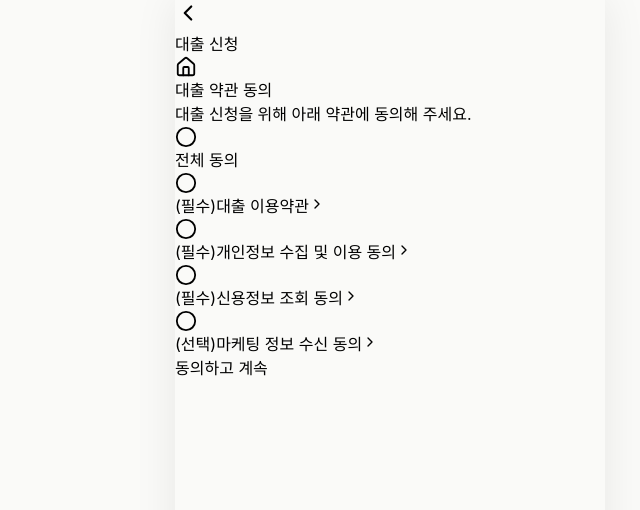
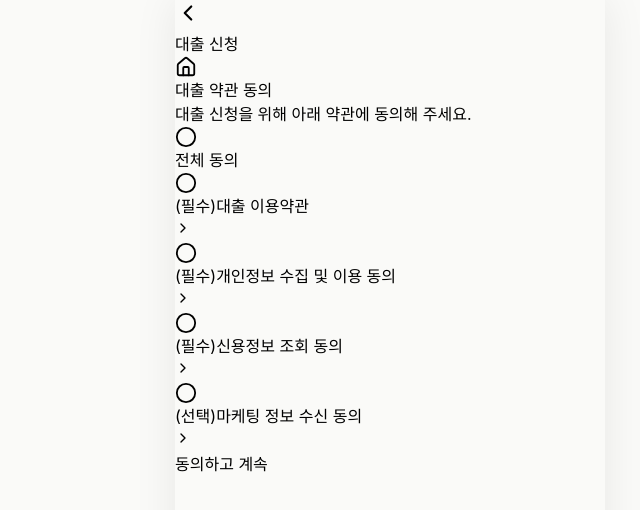
Before and after one commit to woori-SoFit/SoFit-frontend, a React (Vite) app in the folder user-front/: page /loan/apply in a window 1280 px wide. Shown: the top 510 px of the page, without its empty margins (250-890 px from the left). Built offline with nearby package versions, Linux system fonts and the light colour scheme.

Commit message:
[SOFIT-55] Refactor: 약관 동의 동작 분리 및 순차 시트 표시 수정

```diff
--- a/user-front/src/components/terms/TermsAgreement.tsx
+++ b/user-front/src/components/terms/TermsAgreement.tsx
@@ -5,6 +5,11 @@
  * - 대출 신청 약관 동의
  * - My Biz Data 약관 동의
  * - 회원가입 약관 동의
+ *
+ * 동작:
+ * - 체크 영역(아이콘+텍스트) 클릭: 동의 토글 (이미 동의 → 취소, 미동의 → 시트 열기)
+ * - 상세보기(>) 버튼: 시트만 열기 (동의 상태 변경 없음)
+ * - 전체 동의: onAllAgree 콜백 호출 (부모에서 시트 순차 표시 처리)
  */
 import type { TermsItem } from "@/types/common";
 import { ChevronRight, Circle, CircleCheckBig } from "lucide-react";
@@ -13,7 +18,10 @@ interface TermsAgreementProps {
   terms: TermsItem[];
   agreedIds: number[];
   onChange: (agreedIds: number[]) => void;
+  /** 개별 약관 상세 보기 (시트 열기만, 동의 상태 변경 없음) */
   onViewDetail: (term: TermsItem) => void;
+  /** 전체 동의 클릭 시 호출 (이미 전체 동의 상태면 전체 해제) */
+  onAllAgree: () => void;
 }
 
 export function TermsAgreement({
@@ -21,31 +29,37 @@ export function TermsAgreement({
   agreedIds,
   onChange,
   onViewDetail,
+  onAllAgree,
 }: TermsAgreementProps) {
   const allChecked = terms.length > 0 && terms.every((t) => agreedIds.includes(t.id));
 
   /** 전체 동의 토글 */
   const handleAllChange = () => {
     if (allChecked) {
+      // 이미 전체 동의 → 전체 해제
       onChange([]);
     } else {
-      onChange(terms.map((t) => t.id));
+      // 미동의 항목 있음 → 부모에서 시트 순차 표시
+      onAllAgree();
     }
   };
 
   /** 개별 약관 토글 */
-  const handleItemChange = (id: number) => {
-    if (agreedIds.includes(id)) {
-      onChange(agreedIds.filter((v) => v !== id));
+  const handleItemChange = (term: TermsItem) => {
+    const isAgreed = agreedIds.includes(term.id);
+    if (isAgreed) {
+      // 동의 상태 → 바로 취소
+      onChange(agreedIds.filter((v) => v !== term.id));
     } else {
-      onChange([...agreedIds, id]);
+      // 미동의 → 시트 열어서 동의 유도
+      onViewDetail(term);
     }
   };
 
   return (
     <div data-testid="terms-agreement" className="flex flex-col gap-3 px-5 py-6 border border-border-default rounded-lg">
       {/* 전체 동의 */}
-      <label
+      <div
         className="flex items-center gap-3 rounded-xl cursor-pointer"
         onClick={handleAllChange}
       >
@@ -53,7 +67,7 @@ export function TermsAgreement({
         <span className="text-base font-semibold text-text-primary">
           전체 동의
         </span>
-      </label>
+      </div>
 
       {/* 구분선 */}
       <div className="h-px bg-border-default" />
@@ -63,19 +77,11 @@ export function TermsAgreement({
         {terms.map((term) => {
           const isAgreed = agreedIds.includes(term.id);
           return (
-            <li key={term.id}>
-              <label
-                className="flex items-center gap-3 py-3 cursor-pointer"
-                onClick={(e) => {
-                  e.preventDefault();
-                  if (isAgreed) {
-                    // 이미 동의한 항목: 시트 없이 바로 취소
-                    handleItemChange(term.id);
-                  } else {
-                    // 미동의 항목: 약관 열람 후 동의
-                    onViewDetail(term);
-                  }
-                }}
+            <li key={term.id} className="flex items-center gap-3 py-3">
+              {/* 체크 영역 (아이콘 + 텍스트) — 클릭 시 동의 토글 */}
+              <div
+                className="flex items-center gap-3 flex-1 cursor-pointer"
+                onClick={() => handleItemChange(term)}
               >
                 <Checkbox checked={isAgreed} />
                 <span className="flex-1 text-sm text-text-primary">
@@ -84,19 +90,17 @@ export function TermsAgreement({
                   </span>
                   {term.title}
                 </span>
-                {/* 상세 보기 — label 클릭 전파 차단 */}
+              </div>
+
+              {/* 상세 보기 — 시트만 열기, 동의 상태 변경 없음 */}
               <button
                 type="button"
-                  onClick={(e) => {
-                    e.preventDefault();
-                    onViewDetail(term);
-                  }}
+                onClick={() => onViewDetail(term)}
                 aria-label={`${term.title} 상세 보기`}
                 className="flex items-center justify-center w-7 h-7 text-text-disabled hover:text-text-secondary transition-colors"
               >
                 <ChevronRight size={16} />
               </button>
-              </label>
             </li>
           );
         })}
@@ -105,7 +109,7 @@ export function TermsAgreement({
   );
 }
 
-/** 내부 체크박스 컴포넌트 — 클릭은 부모 label이 처리 */
+/** 내부 체크박스 컴포넌트 */
 function Checkbox({ checked }: { checked: boolean }) {
   return (
     <span
--- a/user-front/src/components/terms/TermsDetailSheet.tsx
+++ b/user-front/src/components/terms/TermsDetailSheet.tsx
@@ -58,7 +58,6 @@ export function TermsDetailSheet({
 
   const handleAgree = () => {
     onAgree?.(term);
-    onClose();
   };
 
   return (
--- a/user-front/src/components/terms/TermsPage.tsx
+++ b/user-front/src/components/terms/TermsPage.tsx
@@ -8,7 +8,7 @@
  * - 마이데이터 약관 동의 step (MYDATA_TERMS)
  * - 대출 약정 약관 동의
  */
-import { useState } from "react";
+import { useState, useRef } from "react";
 import type { TermsItem } from "@/types/common";
 import { TermsAgreement } from "./TermsAgreement";
 import { TermsDetailSheet } from "./TermsDetailSheet";
@@ -37,6 +37,9 @@ export function TermsPage({
   const [agreedIds, setAgreedIds] = useState<number[]>([]);
   const [detailTerm, setDetailTerm] = useState<TermsItem | null>(null);
 
+  /** 전체 동의 모드: 순차적으로 시트를 보여줄 약관 큐 */
+  const allAgreeQueueRef = useRef<TermsItem[]>([]);
+
   /** 필수 약관을 모두 동의했는지 확인 */
   const requiredTermIds = terms.filter((t) => t.required).map((t) => t.id);
   const allRequiredAgreed = requiredTermIds.every((id) => agreedIds.includes(id));
@@ -44,6 +47,41 @@ export function TermsPage({
   const handleSubmit = () => {
     if (!allRequiredAgreed) return;
     onSubmit(agreedIds);
+  };
+
+  /** 전체 동의 클릭 → 미동의 약관을 순차적으로 시트에 표시 */
+  const handleAllAgree = () => {
+    const unagreed = terms.filter((t) => !agreedIds.includes(t.id));
+    if (unagreed.length === 0) return;
+
+    // 큐에 미동의 약관 저장 후 첫 번째 시트 열기
+    allAgreeQueueRef.current = unagreed.slice(1);
+    setDetailTerm(unagreed[0]);
+  };
+
+  /** 시트에서 동의 클릭 시 */
+  const handleSheetAgree = (term: TermsItem) => {
+    if (!agreedIds.includes(term.id)) {
+      setAgreedIds((prev) => [...prev, term.id]);
+    }
+
+    // 전체 동의 큐에 다음 항목이 있으면 이어서 표시
+    const queue = allAgreeQueueRef.current;
+    if (queue.length > 0) {
+      const next = queue[0];
+      allAgreeQueueRef.current = queue.slice(1);
+      // 약간의 딜레이로 시트 전환 자연스럽게
+      setTimeout(() => setDetailTerm(next), 200);
+    } else {
+      // 큐 비었으면 시트 닫기
+      setDetailTerm(null);
+    }
+  };
+
+  /** 시트 닫기 (전체 동의 큐도 초기화) */
+  const handleSheetClose = () => {
+    setDetailTerm(null);
+    allAgreeQueueRef.current = [];
   };
 
   return (
@@ -68,6 +106,7 @@ export function TermsPage({
           agreedIds={agreedIds}
           onChange={setAgreedIds}
           onViewDetail={setDetailTerm}
+          onAllAgree={handleAllAgree}
         />
       </div>
 
@@ -83,12 +122,8 @@ export function TermsPage({
         term={detailTerm}
         isOpen={detailTerm !== null}
         isAgreed={detailTerm !== null && agreedIds.includes(detailTerm.id)}
-        onClose={() => setDetailTerm(null)}
-        onAgree={(term) => {
-          if (!agreedIds.includes(term.id)) {
-            setAgreedIds((prev) => [...prev, term.id]);
-          }
-        }}
+        onClose={handleSheetClose}
+        onAgree={handleSheetAgree}
       />
     </div>
   );
```
Lines whose indentation alone changed are shown as unchanged.
